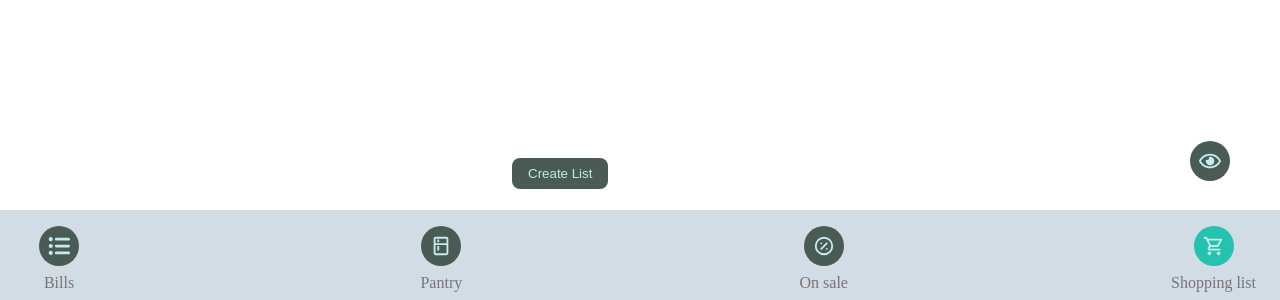
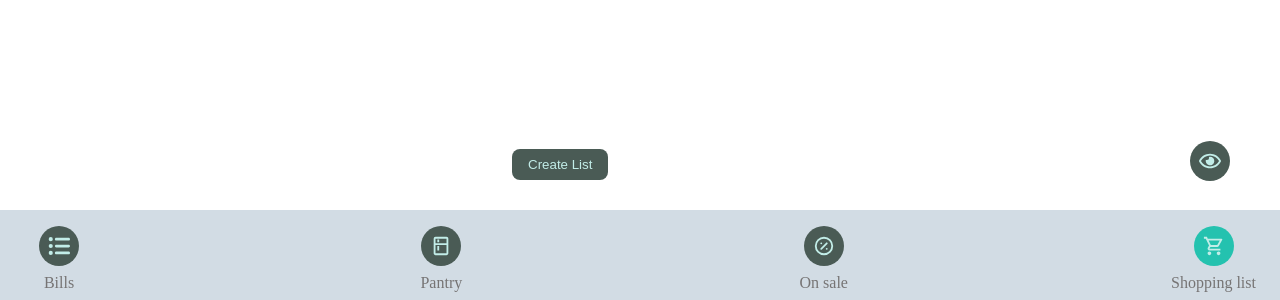
Before and after one commit to Gromarant/shopStore, a React (Vite) app in the folder client/: page /list in a window 1280 px wide. Shown: the part 500-800 px from the top of the page. Built offline with nearby package versions, Linux system fonts and the light colour scheme; no server answers.

Commit message:
update RegularCard and styles

```diff
--- a/client/src/components/RegularCard.jsx
+++ b/client/src/components/RegularCard.jsx
@@ -23,7 +23,6 @@ function RegularCard({
                     <Counter
                         count={count}
                         setCount={setQuantity}
-
                     />
                 </section>
             </section>
--- a/client/src/index.css
+++ b/client/src/index.css
@@ -245,7 +245,7 @@
 
 .createList {
     background-color: rgb(74, 91, 85);
-    bottom: 111px;
+    bottom: 120px;
     color: #C2EDE8;
     display: flex;
     flex-direction: column;
```
